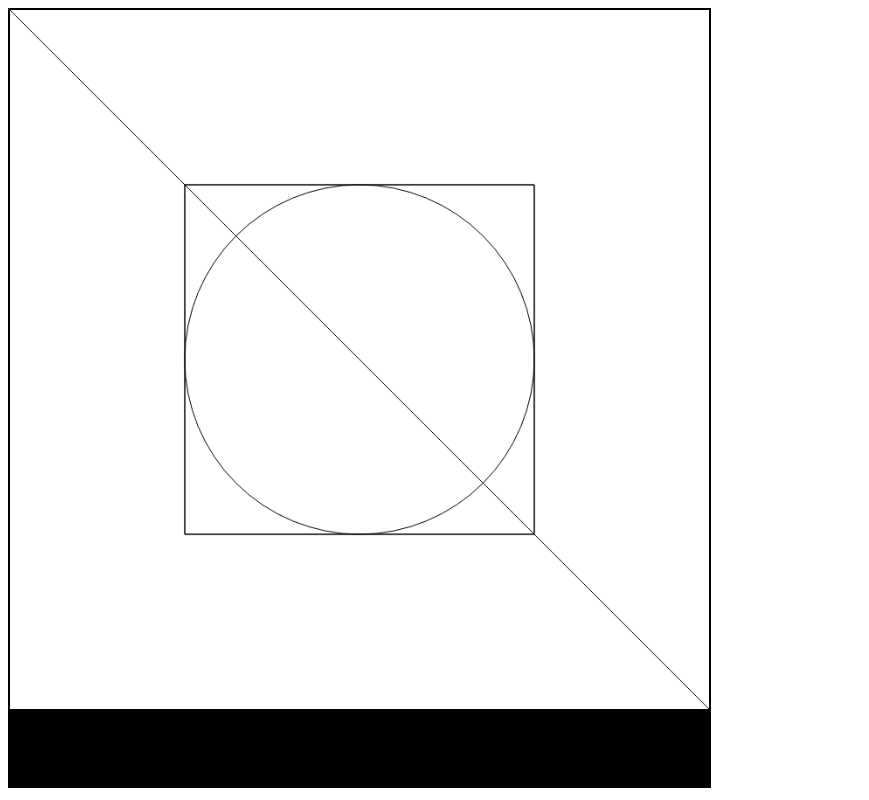
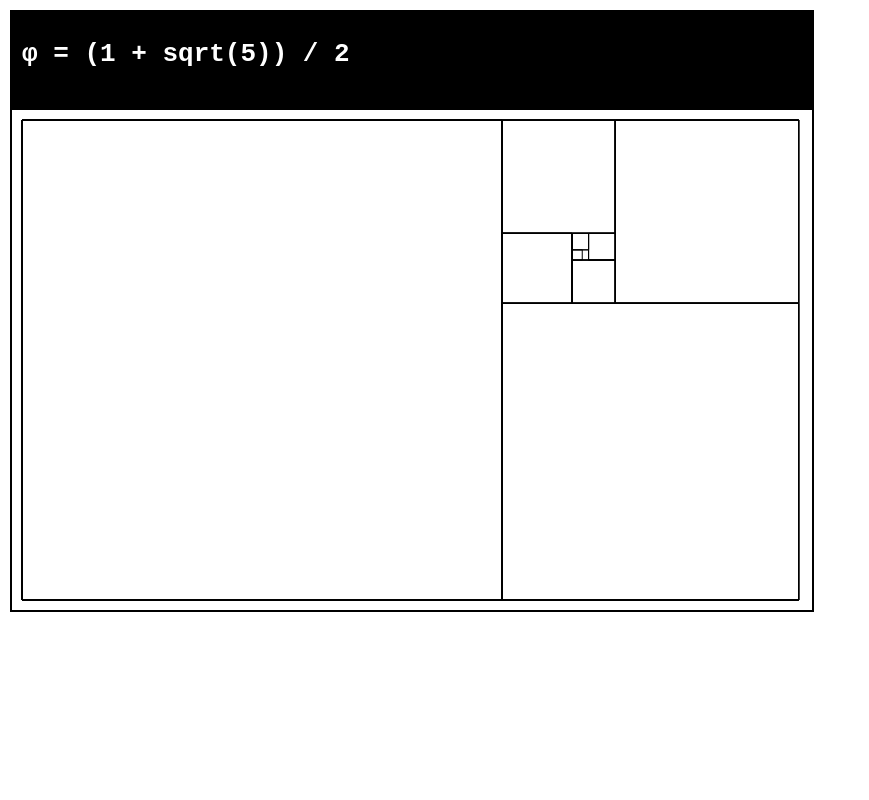
Before and after one commit to bagratina/bagratina.github.io, a plain HTML site: page hello-world/index.html in a window 1280 px wide. Shown: the whole page, without its empty margins (0-869 px from the left). Drawn offline with Linux system fonts and the light colour scheme.

Commit message:
Added golder ratio drawing

```diff
--- a/hello-world/css/styles.css
+++ b/hello-world/css/styles.css
@@ -1,14 +1,20 @@
+h1 {
+  color: white;
+  background-color: black;
+}
+
 #canvas-container {
-  height: 99%;
   display: inline-block;
   border: 2px solid black;
  }
 
-#canvas {
-  height: 90%;
-}
-
-#footer {
+#canvas-header {
+  padding: 10px;
   height: 10%;
   background-color: black;
 }
+
+#canvas-footer {
+  height: 10%;
+  background-color: black;
+}
--- a/hello-world/index.html
+++ b/hello-world/index.html
@@ -2,13 +2,16 @@
   <head>
     <title>Hello, world!</title>
     <link rel="stylesheet" href="./css/styles.css">
+    <link rel="stylesheet" href="../css/styles.css">
   </head>
   <body>
     <div id="canvas-container">
-      <canvas id="canvas" width="800" height="800">
+      <div id="canvas-header">
+        <h1>&phi; = (1 + sqrt(5)) / 2</h1>
+      </div>
+      <canvas id="canvas" width="800" height="500">
         Your browser does not support the HTML5 canvas tag.
       </canvas>
-      <div id="footer"></div>
     </div>
     <script type = "module" src="./scripts/hello-world.js"></script>
   </body>
--- a/hello-world/scripts/draw.js
+++ b/hello-world/scripts/draw.js
@@ -20,8 +20,13 @@ export class Draw {
   }
 
   drawCircle(xCenter, yCenter, radius) {
+    this.drawArch(xCenter, yCenter, radius, 0, 2);
+  }
+
+  drawArch(xCenter, yCenter, radius, from, to) {
     this.context.moveTo(xCenter + radius, yCenter);
-    this.context.arc(xCenter, yCenter, radius, 0, 2 * Math.PI);
+    this.context.arc(xCenter, yCenter, radius, from * Math.PI, to * Math.PI);
     this.context.stroke();
   }
+
 }
--- a/hello-world/scripts/hello-world.js
+++ b/hello-world/scripts/hello-world.js
@@ -1,10 +1,27 @@
 import { Draw } from "./draw.js";
+
+const phi = (1 + Math.sqrt(5)) / 2;
 
 window.onload = () => {
   const draw = new Draw(document.getElementById('canvas'));
-  let xMax = canvas.getAttribute('width');
-  let yMax = canvas.getAttribute('height');
-  draw.drawLine(0, 0, xMax, yMax);
-  draw.drawRectangle(xMax/4, yMax/4, 3*xMax/4, 3*yMax/4);
-  draw.drawCircle(xMax/2, yMax/2, yMax/4);
+  let xMax = canvas.getAttribute('height') - 10;
+  let yMax = xMax;
+  let xMin = 10;
+  let yMin = 10;
+  for (let i = 1; i < 10; i++) {
+    let radius = Math.abs(xMax - xMin);
+    draw.drawRectangle(xMin, yMin, xMax, yMax);
+    xMin = xMax;
+    yMin = yMax;
+    xMax = xMax + signX(i) * radius / phi;
+    yMax = yMax + signY(i) * radius / phi;
+  }
 }
+
+function signX(i) {
+  return (Math.sin((2 * i + 1) * Math.PI / 4) > 0) ? 1 : -1;
+}
+
+function signY(i) {
+  return (Math.cos((2 * i + 1) * Math.PI / 4) > 0) ? 1 : -1;
+}
```
